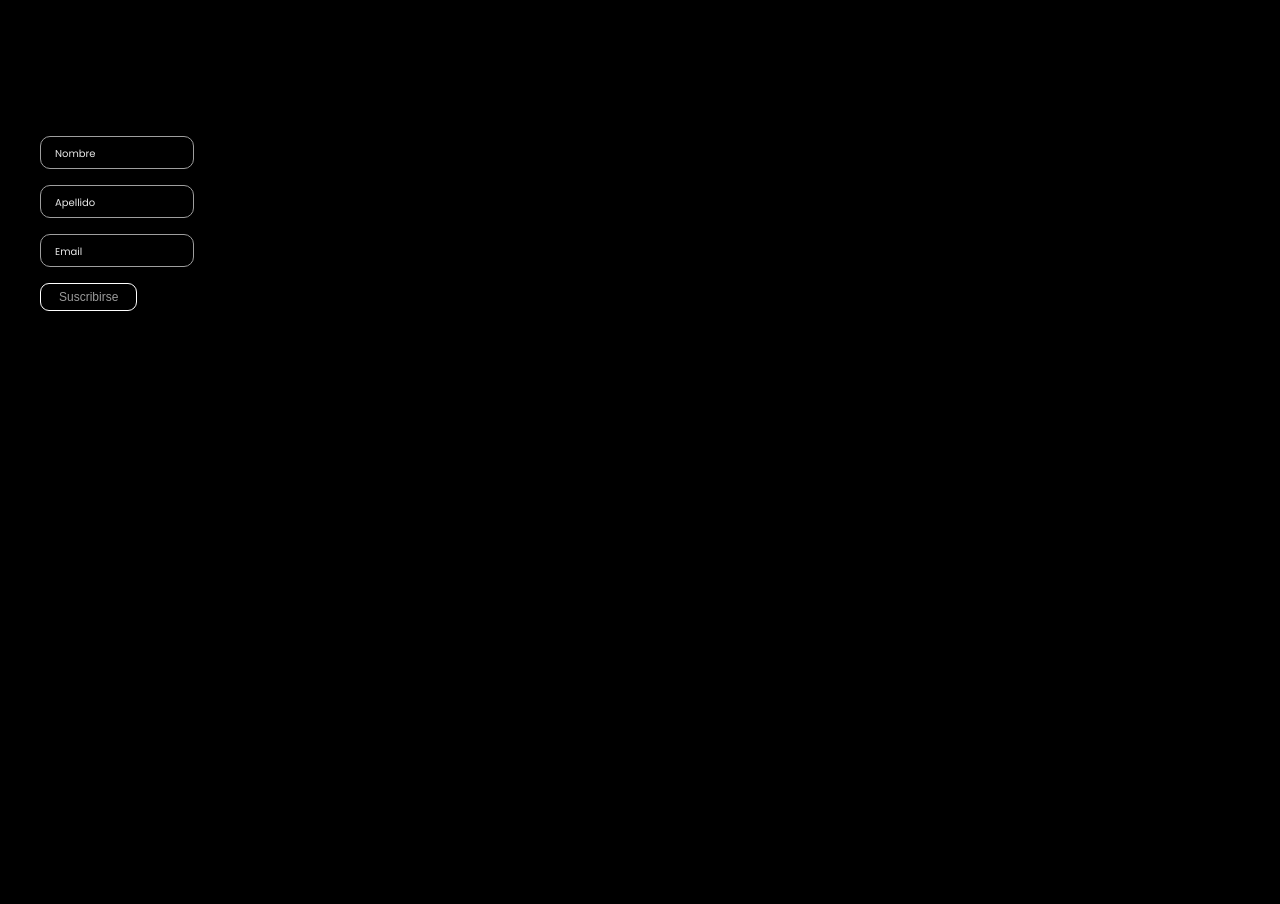
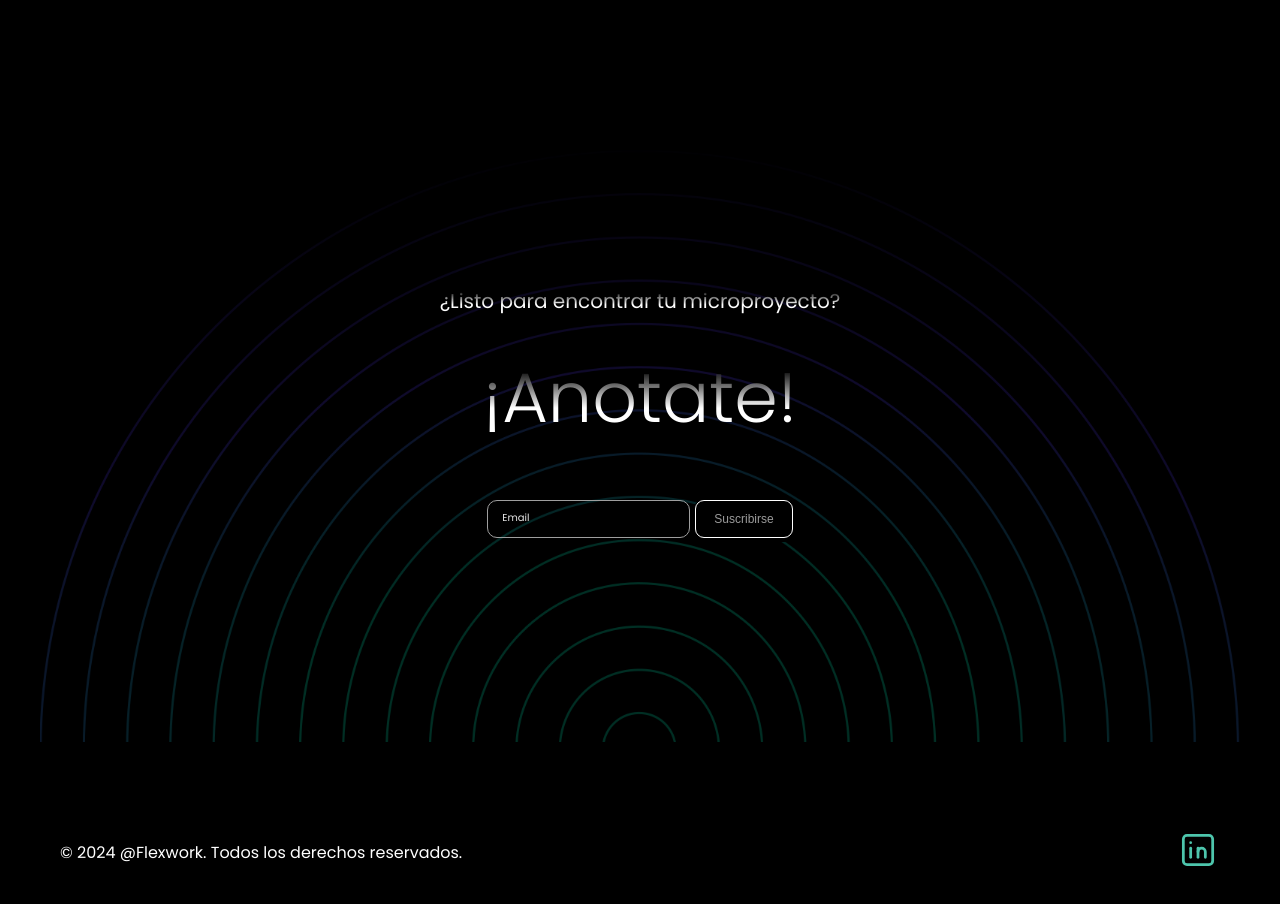
Before and after one commit to MatiasWyso/flexwork-landing, a Next.js app: page / in a window 1280 px wide. Shown: the part 1160-2064 px from the top of the page. Before the commit the page ends 1471 px from the top, so only its background shows below. Built offline with nearby package versions, Linux system fonts and the light colour scheme.

Commit message:
form actualizado

```diff
--- a/src/app/components/Atoms/Input/TextInput.module.scss
+++ b/src/app/components/Atoms/Input/TextInput.module.scss
@@ -7,7 +7,7 @@
     border-radius: 1rem;
     background: none;
     padding: 1rem;
-    font-size: 1rem;
+    font-size: var(--font-size-normal);
     color: #f5f5f5;
     transition: border 150ms cubic-bezier(0.4, 0, 0.2, 1);
   }
--- /dev/null
+++ b/src/app/components/Footer/Footer.scss
@@ -0,0 +1,28 @@
+.footer {
+    background-color: var(--color-default); // Asegúrate de usar la variable correcta para el color de fondo
+    color: #fff;
+    padding: 1rem 2rem; // Añadido espacio a los lados para que el ícono no quede pegado al borde
+    text-align: center;
+    height: 20rem;
+    display: flex;
+    justify-content: space-between;
+    align-items: center;
+
+    p {
+        margin: 0;
+        font-size: var(--font-size-medium);
+    }
+
+    .linkedin-link {
+        color: #4DC5AC; // Color del ícono de LinkedIn
+        text-decoration: none;
+    }
+
+    .icon {
+        transition: transform 0.3s;
+
+        &:hover {
+            transform: scale(1.1); // Efecto de zoom al pasar el cursor sobre el ícono
+        }
+    }
+}
--- /dev/null
+++ b/src/app/components/Footer/Footer.tsx
@@ -0,0 +1,38 @@
+import React from "react";
+import "./Footer.scss";
+
+const Footer: React.FC = () => {
+  return (
+    <footer className="footer">
+      <p>&copy; 2024 @Flexwork. Todos los derechos reservados.</p>
+      <a
+        href="https://www.linkedin.com/company/flexwork-latam"
+        className="linkedin-link"
+        target="_blank"
+        rel="noopener noreferrer"
+      >
+        <svg
+          xmlns="http://www.w3.org/2000/svg"
+          className="icon icon-tabler icon-tabler-brand-linkedin"
+          width="44"
+          height="44"
+          viewBox="0 0 24 24"
+          strokeWidth="1.5"
+          stroke="#4DC5AC"
+          fill="none"
+          strokeLinecap="round"
+          strokeLinejoin="round"
+        >
+          <path stroke="none" d="M0 0h24v24H0z" fill="none" />
+          <path d="M4 4m0 2a2 2 0 0 1 2 -2h12a2 2 0 0 1 2 2v12a2 2 0 0 1 -2 2h-12a2 2 0 0 1 -2 -2z" />
+          <path d="M8 11l0 5" />
+          <path d="M8 8l0 .01" />
+          <path d="M12 16l0 -5" />
+          <path d="M16 16v-3a2 2 0 0 0 -4 0" />
+        </svg>
+      </a>
+    </footer>
+  );
+};
+
+export default Footer;
--- /dev/null
+++ b/src/app/components/Form/Form.scss
@@ -0,0 +1,64 @@
+.BG {
+    background-image: url("/bg.png");
+    background-size: cover;
+    background-position: center;
+    background-repeat: no-repeat;
+    display: flex;
+    justify-content: center;
+    align-items: center;
+
+    @media (min-width: 1024px) {
+        padding-top: 13rem;
+        padding-bottom: 18.4375rem;
+    }
+}
+
+#suscripcion {
+    display: flex;
+    flex-direction: column;
+    align-items: center;
+    width: 100%;
+    padding: 2rem;
+    color: aquamarine;
+}
+
+.gradient-text {
+    background: linear-gradient(180deg, rgba(0, 0, 0, 0.6671043417366946) 15%, rgba(255, 255, 255, 1) 62%);
+    /* Aplicar el gradiente solo al texto */
+    -webkit-background-clip: text;
+    background-clip: text;
+    /* Hacer el color del texto transparente */
+    color: transparent;
+}
+
+.sub-title-text {
+    font-size: 2rem;
+    margin-bottom: 1.6rem;
+
+    @media (min-width: 1024px) {
+        margin-bottom: 4rem;
+
+    }
+}
+
+.title-text {
+    background: linear-gradient(180deg, rgba(0, 0, 0, 0.6671043417366946) 15%, rgba(255, 255, 255, 1) 62%);
+    -webkit-background-clip: text;
+    background-clip: text;
+    color: transparent;
+    font-weight: bold;
+    line-height: 1.2;
+
+    @media (min-width: 1024px) {
+        font-size: 7rem;
+        font-weight: 300;
+        margin-bottom: 6rem;
+    }
+}
+
+
+
+.input-group {
+    display: flex;
+    gap: 0.5rem;
+}
--- a/src/app/components/Form/Form.tsx
+++ b/src/app/components/Form/Form.tsx
@@ -3,6 +3,7 @@ import React, { useState, ChangeEvent, FormEvent } from "react";
 import { saveSubscription } from "../../firebase/Subscription";
 import TextInput from "../Atoms/Input/TextInput";
 import ButtonInput from "../Atoms/Input/ButtonInput";
+import "./Form.scss";
 
 const SubscriptionForm: React.FC = () => {
   const [name, setName] = useState<string>("");
@@ -21,9 +22,9 @@ const SubscriptionForm: React.FC = () => {
   };
 
   return (
-    <div>
+    <div className="BG">
       <form id="suscripcion" onSubmit={handleSubmit}>
-        <TextInput
+        {/* <TextInput
             label="Nombre"
             value={name}
             onChange={(e: ChangeEvent<HTMLInputElement>) =>
@@ -39,8 +40,12 @@ const SubscriptionForm: React.FC = () => {
               setLastname(e.target.value)
             }
             required
-        />
-        <br />
+          /> */}
+        <p className="gradient-text sub-title-text">
+          ¿Listo para encontrar tu microproyecto?
+        </p>
+        <h2 className="gradient-text title-text">¡Anotate!</h2>
+        <div className="input-group">
           <TextInput
             label="Email"
             type="email"
@@ -50,8 +55,9 @@ const SubscriptionForm: React.FC = () => {
             }
             required
           />
-        <br />
           <ButtonInput />
+        </div>
+
       </form>
     </div>
   );
--- a/src/app/page.tsx
+++ b/src/app/page.tsx
@@ -1,19 +1,17 @@
-
 import Navbar from "./components/Navbar/Navbar";
 import Hero from "./components/Hero/HeroSection";
 import About from "./components/About/About";
-import SubscriptionForm from './components/Form/Form';
+import SubscriptionForm from "./components/Form/Form";
+import Footer from "./components/Footer/Footer";
 
 export default function Home() {
   return (
     <main className="landing">
-       <Navbar />
-       <Hero />
-       <About />
-       <SubscriptionForm />
-
-
-
+      <Navbar />
+      <Hero />
+      <About />
+      <SubscriptionForm />
+      <Footer />
     </main>
   );
 }
```
Also changed, not shown: public/bg.png (added). Lines whose indentation alone changed are shown as unchanged.
